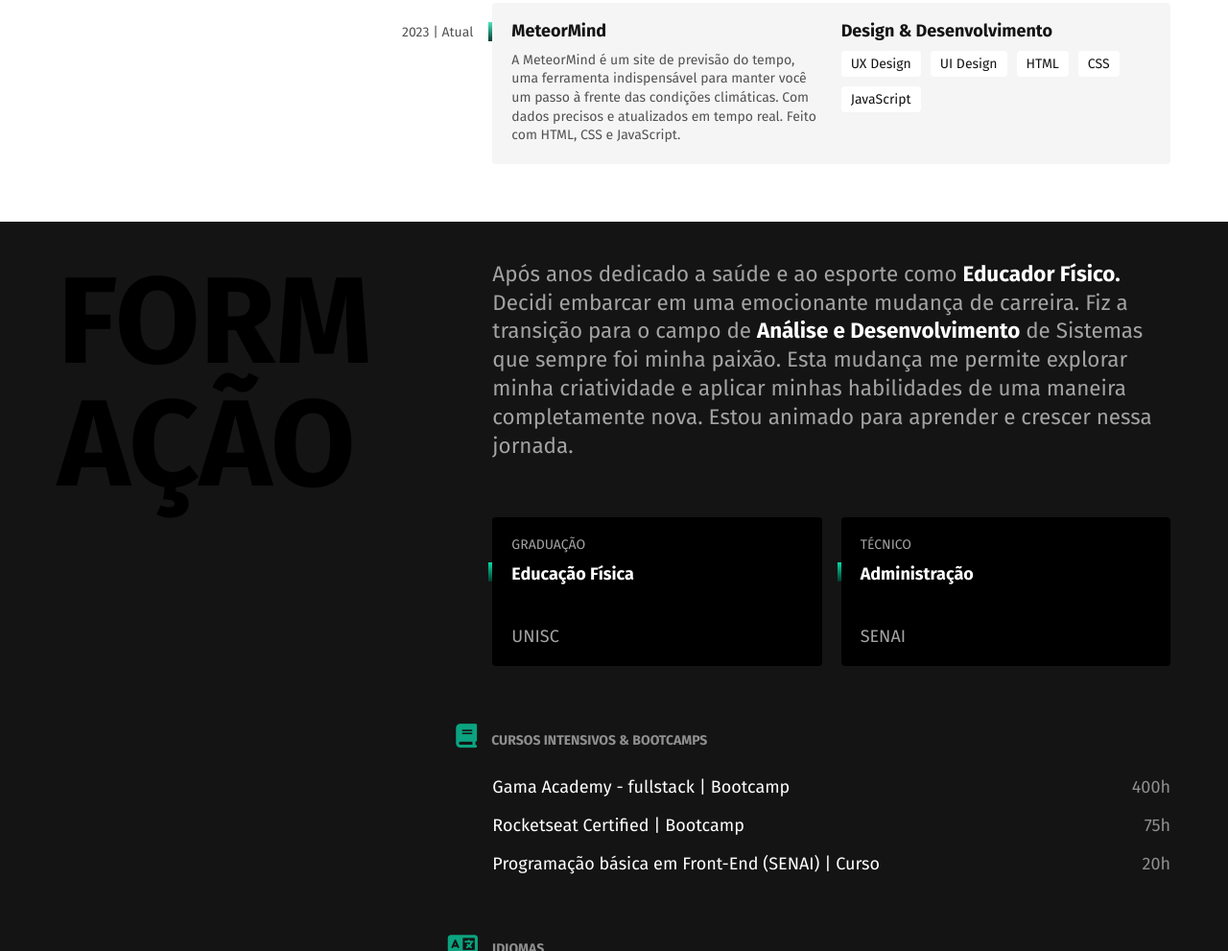
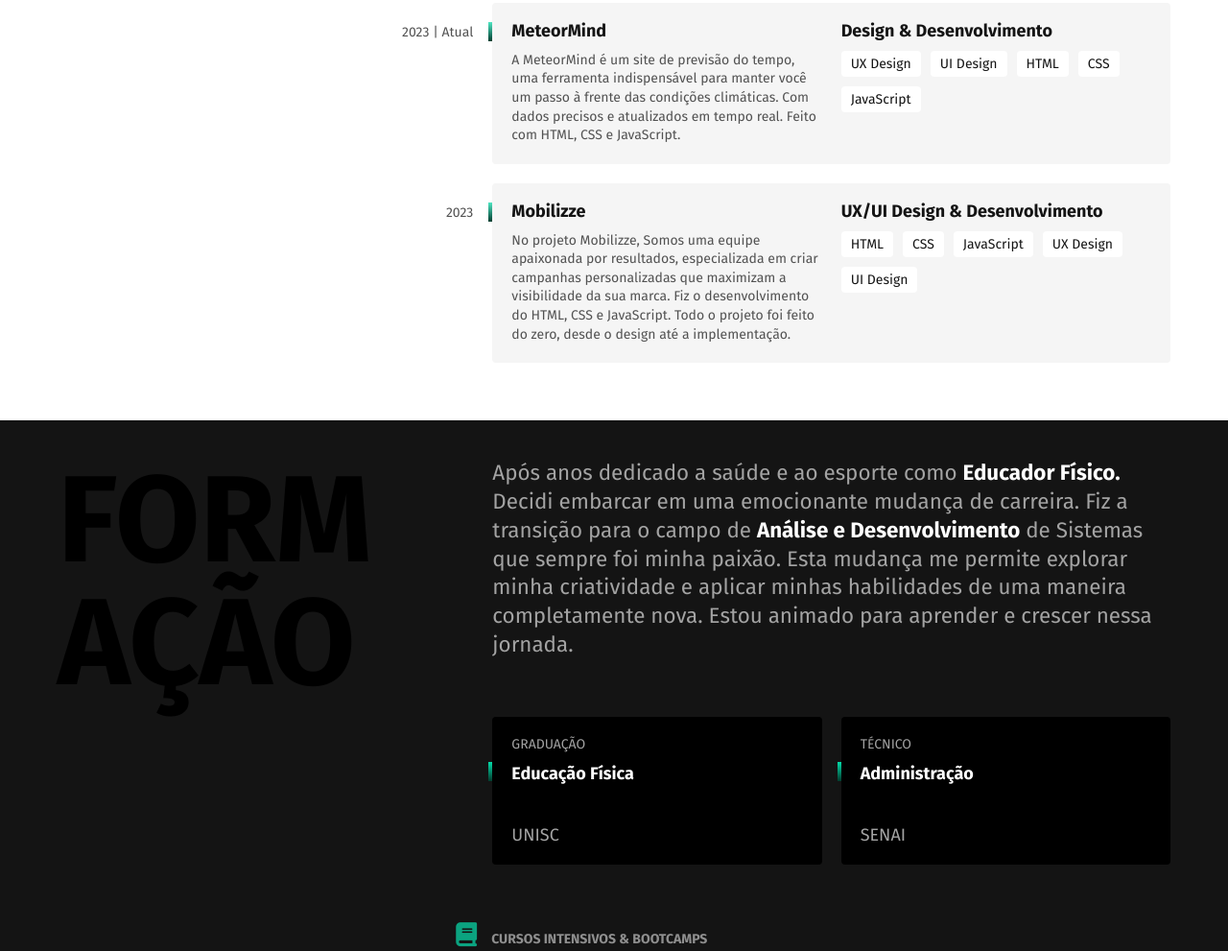
Before and after one commit to williamnani/Portfolio, a plain HTML site: page index.html in a window 1280 px wide. Shown: the part 1196-2187 px from the top of the page at 96% size. Drawn offline with Linux system fonts and the light colour scheme.

Commit message:
add projeto

```diff
--- a/index.html
+++ b/index.html
@@ -105,6 +105,21 @@
                 </ul>
             </div>
 
+            <div class="empresa">
+                <span class="empresa-ano">2023</span>
+                <h3 class="empresa-titulo"><a href="williamnani.github.io/Mobilizze.net/" target="_blank">Mobilizze</a></h3>
+                <span class="empresa-titulo">UX/UI Design & Desenvolvimento</span>
+                <p class="empresa-texto">No projeto Mobilizze, Somos uma equipe apaixonada por resultados, especializada em criar campanhas personalizadas que maximizam a visibilidade da sua marca. Fiz o
+                    desenvolvimento do HTML, CSS e JavaScript. Todo o projeto foi feito do zero, desde o design até a implementação.</p>
+                <ul class="empresa-habilidades">
+                    <li>HTML</li>
+                    <li>CSS</li>
+                    <li>JavaScript</li>
+                    <li>UX Design</li>
+                    <li>UI Design</li>
+                </ul>
+            </div>
+
         </div>
 
     </section>
```
